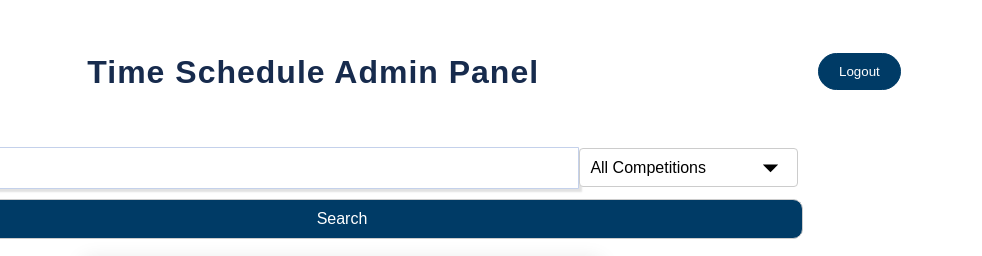
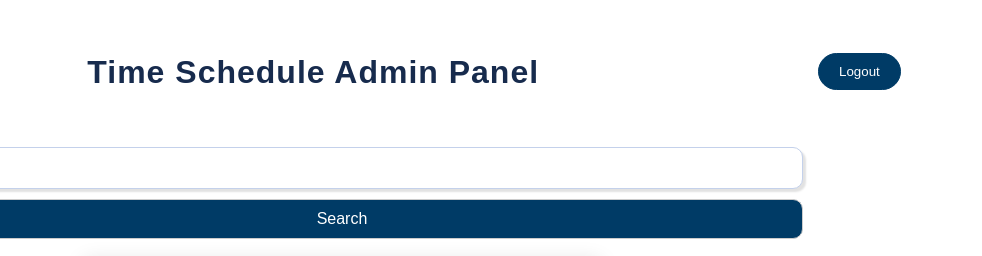
Before and after one commit to thenoisyninga/dev-day-attendence-admin-panel, a plain HTML site: page timings-page.html in a window 1280 px wide. Shown: the part 81-337 px from the top of the page, 298-1280 px from the left. Drawn offline with Linux system fonts and the light colour scheme.

Commit message:
swapped search bars from the two pages

```diff
--- a/styles.css
+++ b/styles.css
@@ -299,7 +299,7 @@ h1 {
     width: 100%;
 }
 
-.input-attendance-search {
+.input-schedule-search {
     font-size: 18px;
     padding: 5px 10px;
     height: 30px;
@@ -314,17 +314,17 @@ h1 {
     transition: .3s ease;
 }
 
-.input-attendance-search:focus {
+.input-schedule-search:focus {
     background: #F2F2F2;
     border: 1px solid #A5A5A5;
 }
 
-.input-attendance-search::placeholder {
+.input-schedule-search::placeholder {
     color: #727272;
 }
 
 
-.input-schedule-search {
+.input-attendance-search {
     font-size: 18px;
     padding: 5px 10px;
     height: 30px;
@@ -340,12 +340,12 @@ h1 {
     transition: .3s ease;
 }
 
-.input-schedule-search:focus {
+.input-attendance-search:focus {
     background: #F2F2F2;
     border: 1px solid #A5A5A5;
 }
 
-.input-schedule-search::placeholder {
+.input-attendance-search::placeholder {
     color: #727272;
 }
 
--- a/timings-page.html
+++ b/timings-page.html
@@ -52,18 +52,6 @@
     </div>
 
     <!-- Search Bar -->
-    <!-- <div class="row">
-        <div class="search_field">
-            <svg xmlns="http://www.w3.org/2000/svg" class="svg_icon bi-search" viewBox="0 0 16 16">
-                <path
-                    d="M11.742 10.344a6.5 6.5 0 1 0-1.397 1.398h-.001c.03.04.062.078.098.115l3.85 3.85a1 1 0 0 0 1.415-1.414l-3.85-3.85a1.007 1.007 0 0 0-.115-.1zM12 6.5a5.5 5.5 0 1 1-11 0 5.5 5.5 0 0 1 11 0z">
-                </path>
-            </svg>
-            <input class="input" type="text" placeholder="Search">
-        </div>
-    </div>
-
-    <div style="height: 50px;"></div> -->
 
     <div class="row">
         <div class="search_field">
@@ -72,15 +60,8 @@
                     d="M11.742 10.344a6.5 6.5 0 1 0-1.397 1.398h-.001c.03.04.062.078.098.115l3.85 3.85a1 1 0 0 0 1.415-1.414l-3.85-3.85a1.007 1.007 0 0 0-.115-.1zM12 6.5a5.5 5.5 0 1 1-11 0 5.5 5.5 0 0 1 11 0z">
                 </path>
             </svg>
-            <input type="text" class="input-schedule-search" placeholder="Search">
-            <select class="search-dropdown">
-                <option value="">All Competitions</option>
-                <option value="category1">Competition 1</option>
-                <option value="category2">Competition 2</option>
-                <option value="category3">Competition 3</option>
-            </select>
+            <input class="input-schedule-search" type="text" placeholder="Search">
         </div>
-
     </div>
 
     <!-- Search Button -->
```
Also changed, not shown: index.html (+8 -1 lines).
